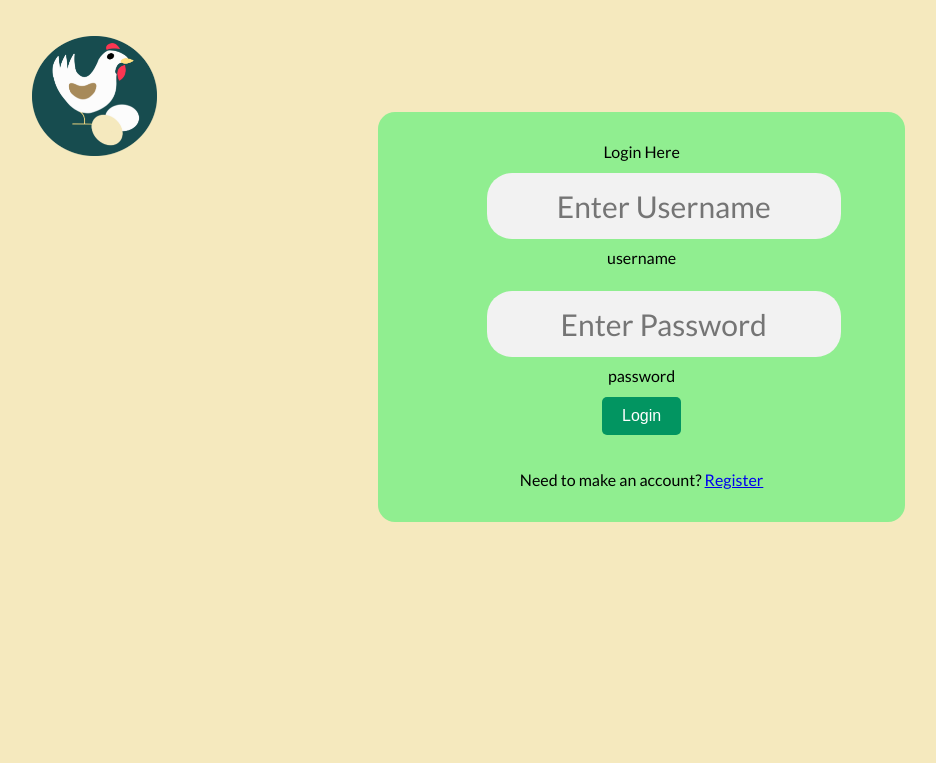
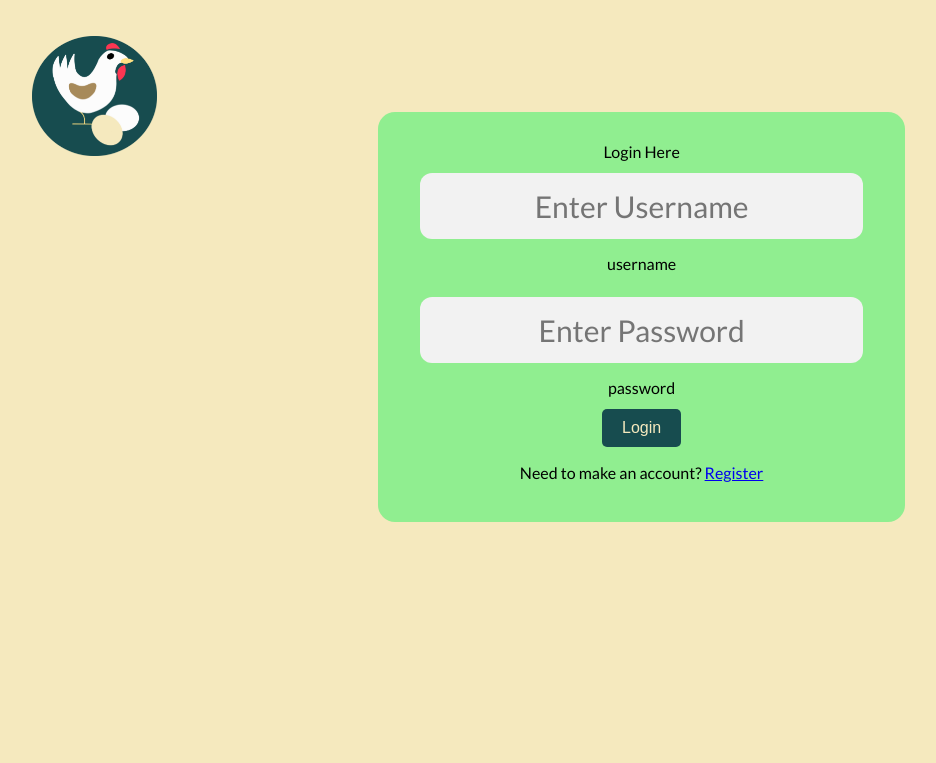
Before and after one commit to Nicorb02/MyEggs-Contact-Manager, a PHP site: page /login.html in a window 1280 px wide. Shown: the top 763 px of the page, without its empty margins (4-940 px from the left). Run offline with PHP 8.4, Linux system fonts and the light colour scheme.

Commit message:
minor color changes

```diff
--- a/css/login.css
+++ b/css/login.css
@@ -31,7 +31,6 @@ body
 
 .input-field {
     border-radius: 12px;
-    font-family: 'Montserrat';
     outline: 0;
     background: #f2f2f2;
     width: 100%;
@@ -107,7 +106,7 @@ section {
     text-align: center;
 }
 
-.login_div, .register_div
+.login_div
 {
     position: absolute;
     width: 100%;
@@ -120,6 +119,11 @@ section {
 {
     transform: rotateY(180deg);
     text-align: center;
+    position: absolute;
+    width: 100%;
+    height: 100%;
+    text-align: center;
+    backface-visibility: hidden;
 }
 
 
@@ -146,15 +150,15 @@ section {
     padding: 10px 20px;
     border: none;
     border-radius: 5px;
-    background-color: #029561;
-    color: white;
+    background-color: #174c4f;
+    color: #F5E9BE;
     font-size: 16px;
     cursor: pointer;
 }
 
 .buttons:hover{
-    background-color: #00d5124f;
-    color: #FFFFFF;
+    background-color: #2b7e83;
+    color: #F5E9BE;
     opacity: 50%;
 }
 
@@ -174,54 +178,3 @@ section {
 {
 	font-size: 30px;
 }
-
-input[type="text"],input[type="password"]{
-    border-radius: 25px;
-    text-align: center;
-    width: 80%;
-    margin-left: 10%;
-    margin-bottom: 2%;
-    font-family: 'Lato';
-}
-
-#inner-title{
-    display: inline-block;
-    font-size: 0.8em;
-    width: 90%;
-    text-align: center;
-    margin-left: 5%;
-    margin-bottom: 2%;
-    font-family: 'Lato';
-    color: #95060a;
-}
-
-#loginResult{
-    display: inline-block;
-    font-size: 0.8em;
-    width: 90%;
-    text-align: center;
-    margin-left: 5%;
-    margin-bottom: 2%;
-    font-family: 'Lato';
-    color: #95060a;
-}
-
-#userName{
-    display: inline-block;
-    width: 80%;
-    margin-left: 10%;
-    text-align: center;
-}
-
-#logoutButton{
-    width: 20%;
-    margin-left: 40%;
-}
-
-select{
-    width: 30%;
-    margin-left: 35%;
-    margin-top: 2%;
-    font-size: 0.75em;
-    font-family: 'Lato';
-}
```
